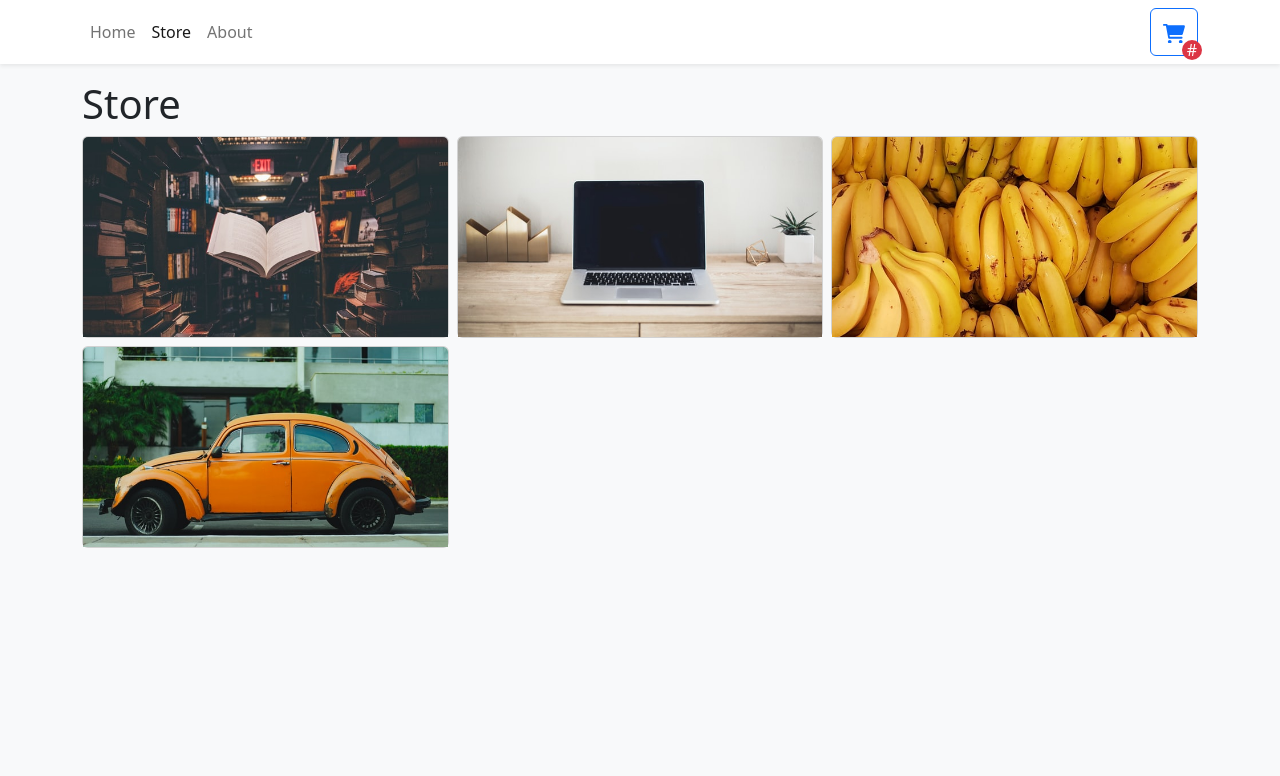
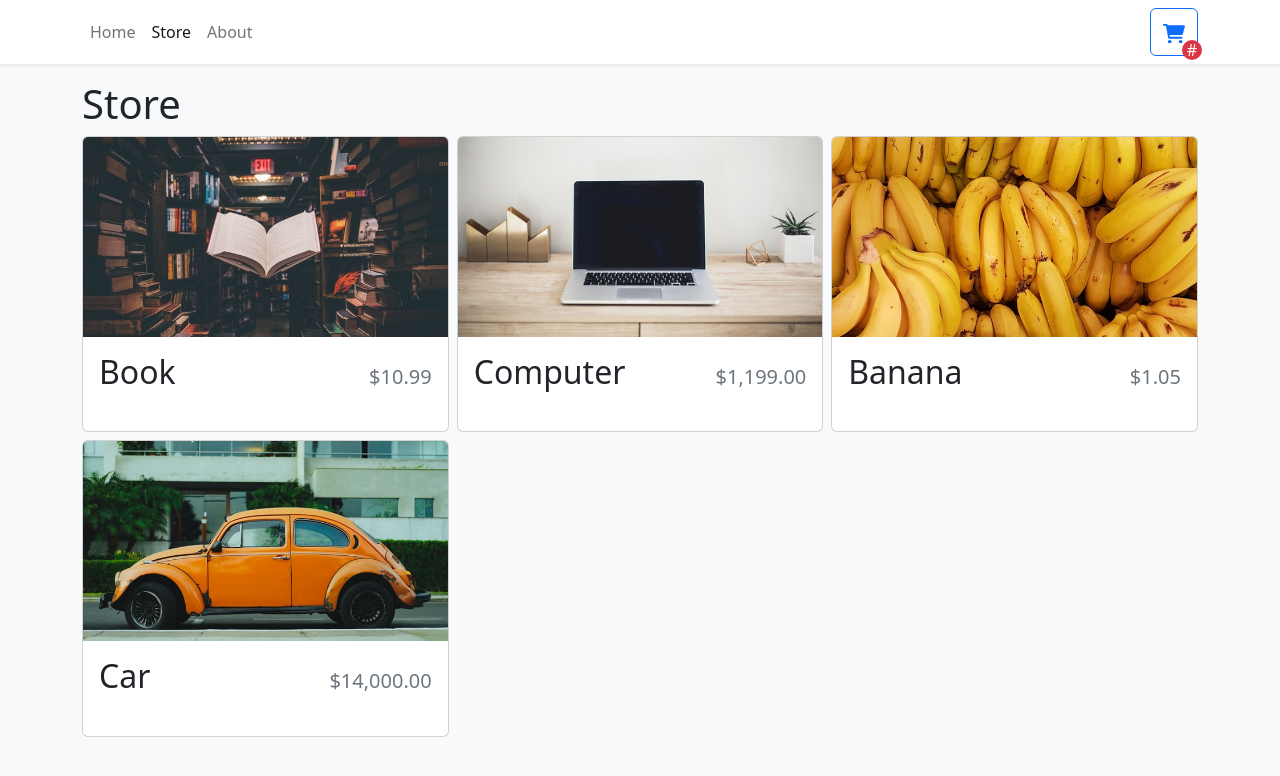
Before and after one commit to jdh2021/typescript-cart, a React (Vite) app: page /store in a window 1280 px wide. Shown: the top 776 px of the page. Built offline with nearby package versions, Linux system fonts and the light colour scheme.

Commit message:
added formatCurrency function to utilities folder. takes in price and uses Intl.NumberFormat to return formatted price in USD

```diff
--- a/src/components/StoreItem.tsx
+++ b/src/components/StoreItem.tsx
@@ -1,4 +1,5 @@
 import { Card } from "react-bootstrap"
+import { formatCurrency } from "../utilities/formatCurrency"
 
 type StoreItemProps = {
     id: number,
@@ -9,6 +10,19 @@ type StoreItemProps = {
 
 export function StoreItem({id, name, price, imgUrl}: StoreItemProps) {
     return <Card>
-        <Card.Img variant="top" src={imgUrl} height="200px" style={{ objectFit: "cover"}} />
+        <Card.Img
+            variant="top"
+            src={imgUrl}
+            height="200px"
+            style={{ objectFit: "cover"}}
+        />
+        <Card.Body className="d-flex flex-column">
+            <Card.Title className="d-flex justify-content-between align-items-baseline mb-4">
+                {/* item title */}
+                <span className="fs-2">{name}</span>
+                {/* ms is margin start, so title doesn't touch price */}
+                <span className="ms-2 text-muted">{formatCurrency(price)}</span>
+            </Card.Title>
+        </Card.Body>
     </Card>
 }
--- /dev/null
+++ b/src/utilities/formatCurrency.ts
@@ -0,0 +1,6 @@
+
+const CURRENCY_FORMATTER = new Intl.NumberFormat(undefined, { currency: "USD", style: "currency" })
+
+export function formatCurrency(number: number) {
+    return CURRENCY_FORMATTER.format(number)
+}
```
